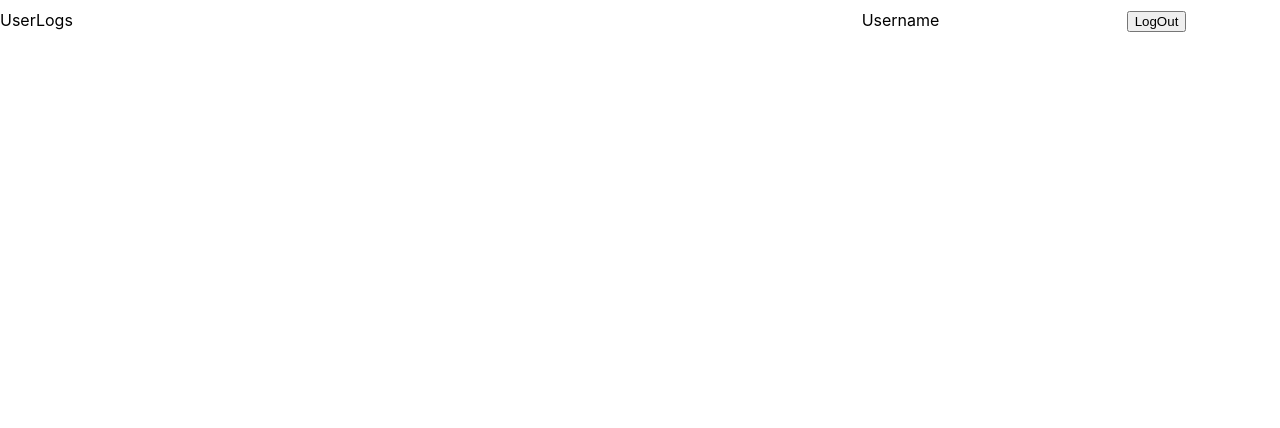
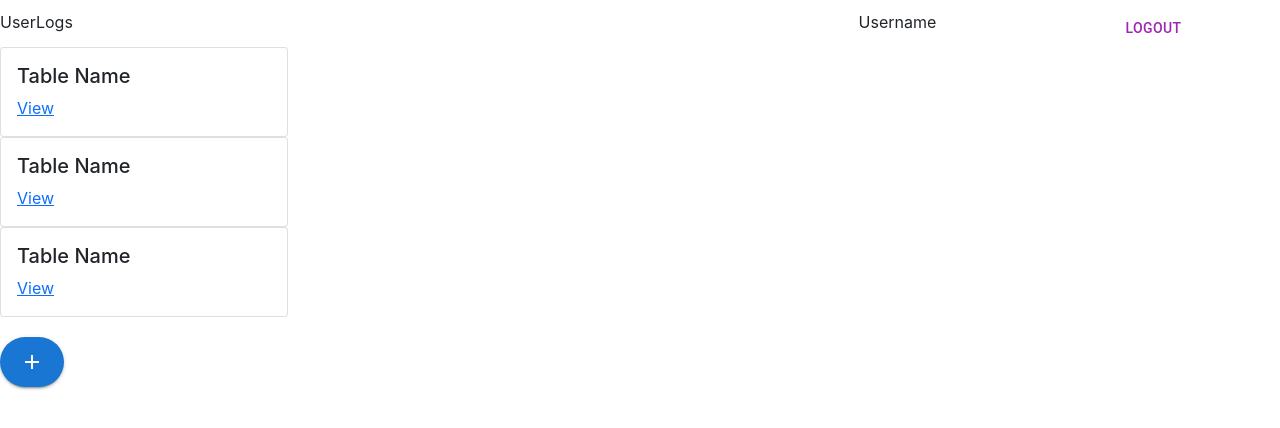
Before and after one commit to SiDDhartharG/walkover_user_log_frontend, a React (Create React App) app: page /home in a window 1280 px wide. Shown: the top 428 px of the page. Built offline with nearby package versions, Linux system fonts and the light colour scheme.

Commit message:
created layout of dashboard and table structure

```diff
--- a/public/index.html
+++ b/public/index.html
@@ -15,6 +15,7 @@
       user's mobile device or desktop. See https://developers.google.com/web/fundamentals/web-app-manifest/
     -->
     <link rel="manifest" href="%PUBLIC_URL%/manifest.json" />
+    <link href="https://cdn.jsdelivr.net/npm/bootstrap@5.1.3/dist/css/bootstrap.min.css" rel="stylesheet" integrity="sha384-1BmE4kWBq78iYhFldvKuhfTAU6auU8tT94WrHftjDbrCEXSU1oBoqyl2QvZ6jIW3" crossorigin="anonymous">
     <!--
       Notice the use of %PUBLIC_URL% in the tags above.
       It will be replaced with the URL of the `public` folder during the build.
@@ -24,6 +25,7 @@
       work correctly both with client-side routing and a non-root public URL.
       Learn how to configure a non-root public URL by running `npm run build`.
     -->
+    <script src="https://cdn.jsdelivr.net/npm/bootstrap@5.1.3/dist/js/bootstrap.bundle.min.js" integrity="sha384-ka7Sk0Gln4gmtz2MlQnikT1wXgYsOg+OMhuP+IlRH9sENBO0LRn5q+8nbTov4+1p" crossorigin="anonymous"></script>
     <title>React App</title>
   </head>
   <body>
--- a/src/Components/App.js
+++ b/src/Components/App.js
@@ -1,4 +1,4 @@
-import { Home, Landing, Login, Signup } from "./";
+import { Home, Landing, Login, Signup,TableView } from "./";
 import { BrowserRouter as Router, Routes, Route } from "react-router-dom";
 import { useEffect } from "react";
 import { useNavigate } from "react-router-dom";
@@ -18,6 +18,7 @@ function App() {
         <Route path="/home" element={<Home />} />
         <Route path="/login" element={<Login />} />
         <Route path="/signup" element={<Signup />} />
+        <Route path="/table/:tablename" element={<TableView/>} />
       </Routes>
     </>
   );
--- a/src/Components/Dashboard.js
+++ b/src/Components/Dashboard.js
@@ -1,11 +1,26 @@
-import React from 'react';
+import { Button, Card } from "@mui/material";
+import AddIcon from "@mui/icons-material/Add";
+import React from "react";
+import { TableCard } from "./";
 
 function Dashboard(props) {
-    return (
-        <div className="tables-list">
-
-        </div>
-    );
+  return (
+    <div className="dashboard">
+      <div className="table-list">
+        <TableCard />
+        <TableCard />
+        <TableCard />
+      </div>
+      <div className="add">
+        <Button
+          variant="contained"
+          style={{marginTop:"20px", width: "50px", height: "50px",  borderRadius: "200px" }}
+        >
+          <AddIcon />
+        </Button>
+      </div>
+    </div>
+  );
 }
 
 export default Dashboard;
--- a/src/Components/Home.js
+++ b/src/Components/Home.js
@@ -1,3 +1,4 @@
+import { Button } from "@mui/material";
 import React, { useEffect } from "react";
 import { useNavigate } from "react-router-dom";
 import Dashboard from "./Dashboard";
@@ -18,7 +19,8 @@ function Home(props) {
             <span>Username</span>
           </div>
           <div className="nav-right-logout">
-            <button onClick={onLogoutClick}>LogOut</button>
+          <Button color="secondary" onClick={onLogoutClick}>Logout</Button>
+
           </div>
         </div>
       </div>
--- /dev/null
+++ b/src/Components/TableCard.js
@@ -0,0 +1,16 @@
+import React from "react";
+import { Link } from "react-router-dom";
+
+function TableCard(props) {
+  return (
+    <div class="card" style={{width: "18rem"}}>
+      <div class="card-body">
+        <h5 class="card-title">Table Name</h5>
+
+       <Link to='/table/{}'>View</Link>
+      </div>
+    </div>
+  );
+}
+
+export default TableCard;
--- /dev/null
+++ b/src/Components/TableView.js
@@ -0,0 +1,11 @@
+import React from 'react';
+
+function TableView(props) {
+    return (
+        <div>
+
+        </div>
+    );
+}
+
+export default TableView;
--- a/src/Components/index.js
+++ b/src/Components/index.js
@@ -1,12 +1,9 @@
-import Home from './Home';
-import Login from './Login';
-import Signup from './Signup';
-import Dashboard from './Dashboard';
-import Landing from './Landing';
-export {
-    Home,
-    Login,
-    Signup,
-    Dashboard,
-    Landing
-}
+import Home from "./Home";
+import Login from "./Login";
+import Signup from "./Signup";
+import Dashboard from "./Dashboard";
+import Landing from "./Landing";
+import TableCard from "./TableCard";
+import TableView from "./TableView";
+
+export { Home, Login, Signup, Dashboard, Landing,TableCard ,TableView };
```
Also changed, not shown: src/Components/CreateTable.js (added).
